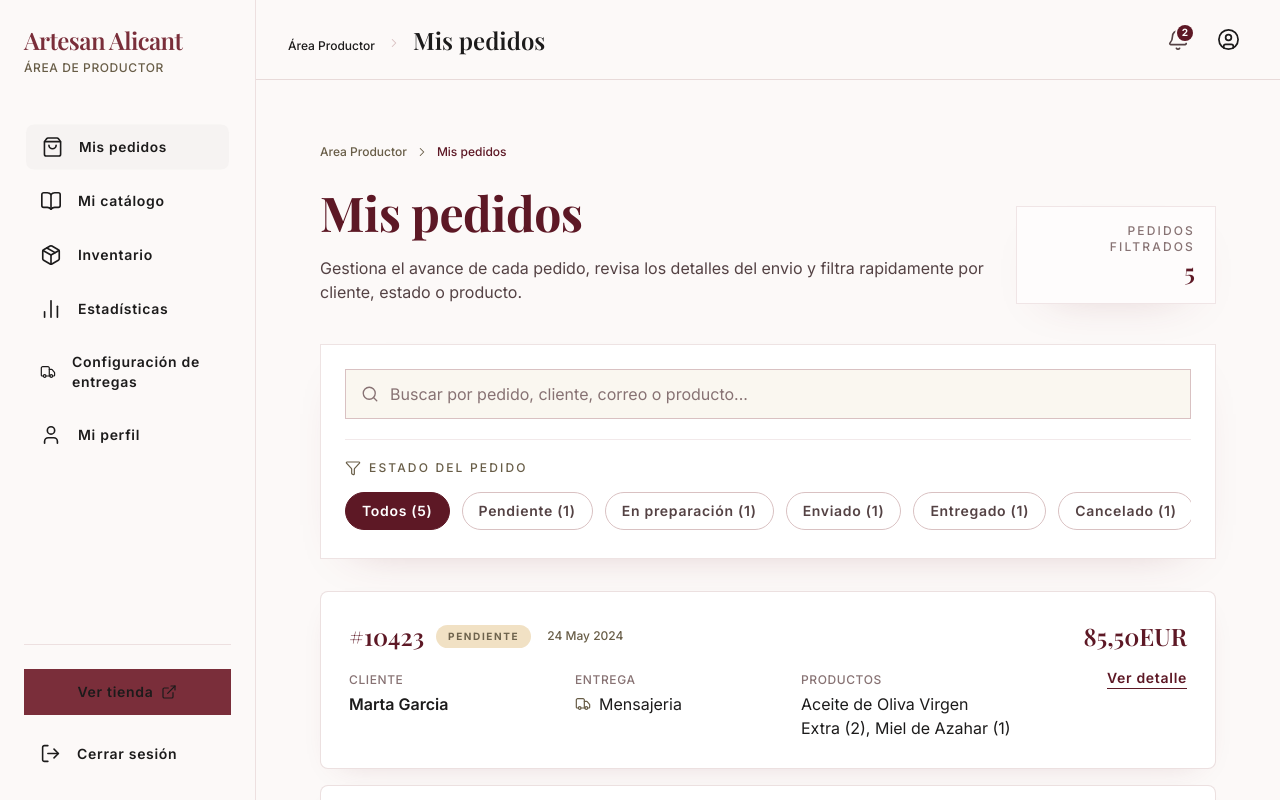
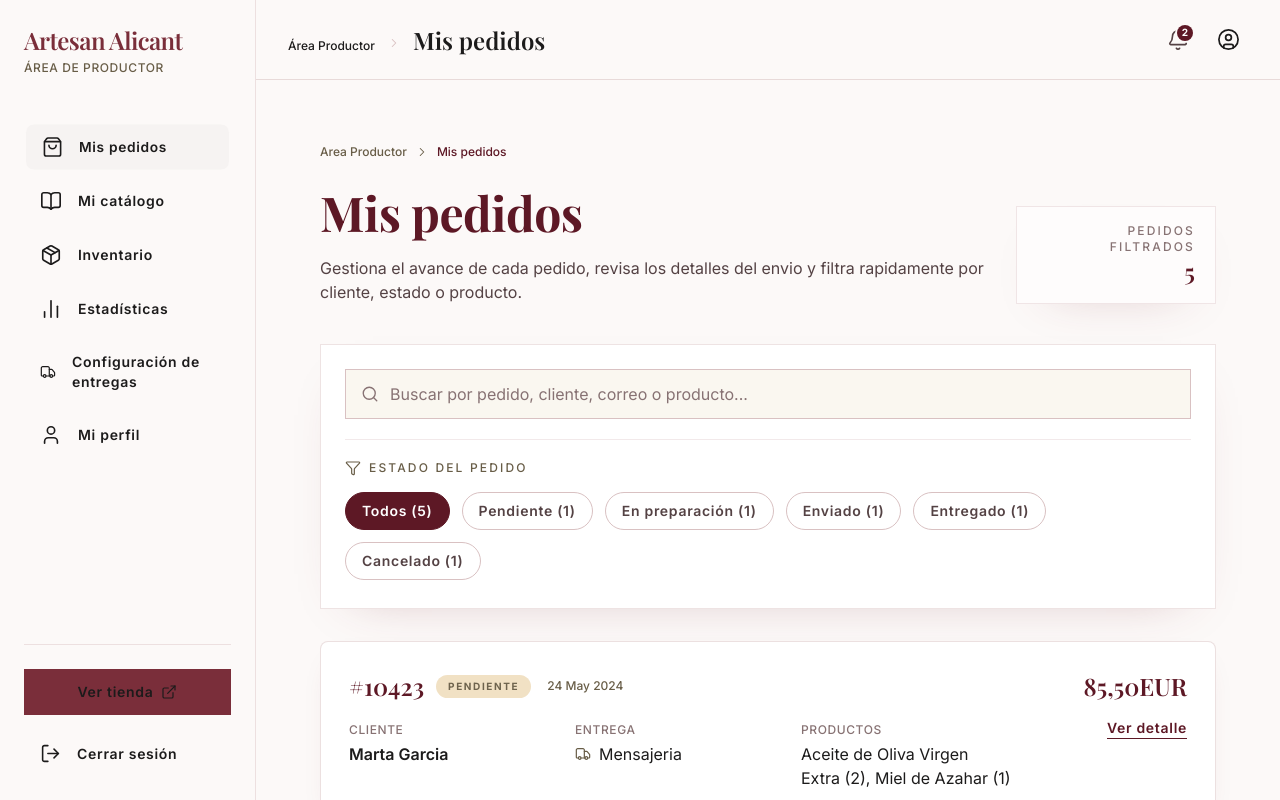
Before and after one commit to Life4Death04/mercado-artesanal-tesis, a React (Vite) app: page /productor/pedidos in a window 1280 px wide. Shown: the top 800 px of the page. Built offline with nearby package versions, Linux system fonts and the light colour scheme.

Commit message:
feat: improve layout and responsiveness in PedidosProductorPage for better user experience

```diff
--- a/src/modules/productor/pages/PedidosProductorPage.tsx
+++ b/src/modules/productor/pages/PedidosProductorPage.tsx
@@ -288,13 +288,13 @@ export function PedidosProductorPage() {
             </button>
           </div>
 
-          <div className={`${filtersOpen ? 'mt-5 flex' : 'hidden'} flex-col gap-4 border-t border-[color-mix(in_srgb,var(--color-outline-variant)_35%,transparent)] pt-5 lg:mt-5 lg:flex lg:border-t lg:pt-5`}>
+          <div className={`${filtersOpen ? 'mt-5 flex' : 'hidden'} min-w-0 flex-col gap-4 border-t border-[color-mix(in_srgb,var(--color-outline-variant)_35%,transparent)] pt-5 lg:mt-5 lg:flex lg:border-t lg:pt-5`}>
             <div className="flex items-center gap-2 text-[var(--color-secondary)]">
               <Filter size={16} strokeWidth={1.8} />
               <span className="text-label-sm uppercase tracking-[0.18em]">Estado del pedido</span>
             </div>
 
-            <div className="flex gap-3 overflow-x-auto pb-1">
+            <div className="flex flex-wrap gap-3 pb-1">
               {statusFilters.map((filter) => {
                 const count = filter === 'Todos'
                   ? searchFilteredOrders.length
@@ -305,7 +305,7 @@ export function PedidosProductorPage() {
                     key={filter}
                     type="button"
                     onClick={() => updateStatus(filter)}
-                    className={`text-label-md whitespace-nowrap rounded-full border px-4 py-2 transition-all ${statusFilter === filter ? 'border-[var(--color-primary)] bg-[var(--color-primary)] text-white' : 'border-[var(--color-outline-variant)] bg-transparent text-[var(--color-on-surface-variant)] hover:border-[var(--color-primary)] hover:text-[var(--color-primary)]'}`}
+                    className={`text-label-md max-w-full whitespace-normal rounded-full border px-4 py-2 text-left transition-all sm:whitespace-nowrap ${statusFilter === filter ? 'border-[var(--color-primary)] bg-[var(--color-primary)] text-white' : 'border-[var(--color-outline-variant)] bg-transparent text-[var(--color-on-surface-variant)] hover:border-[var(--color-primary)] hover:text-[var(--color-primary)]'}`}
                   >
                     {filter} ({count})
                   </button>
```
